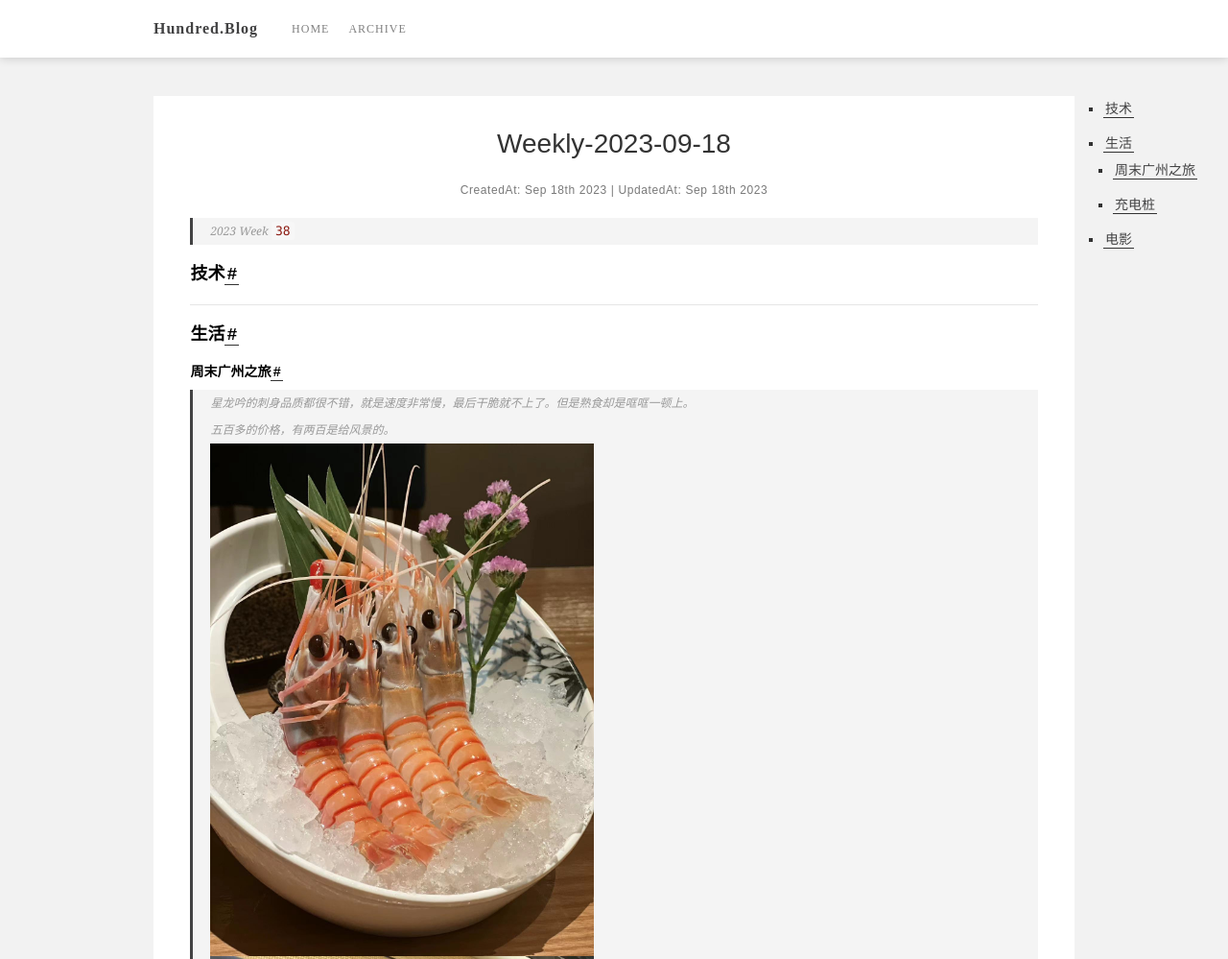
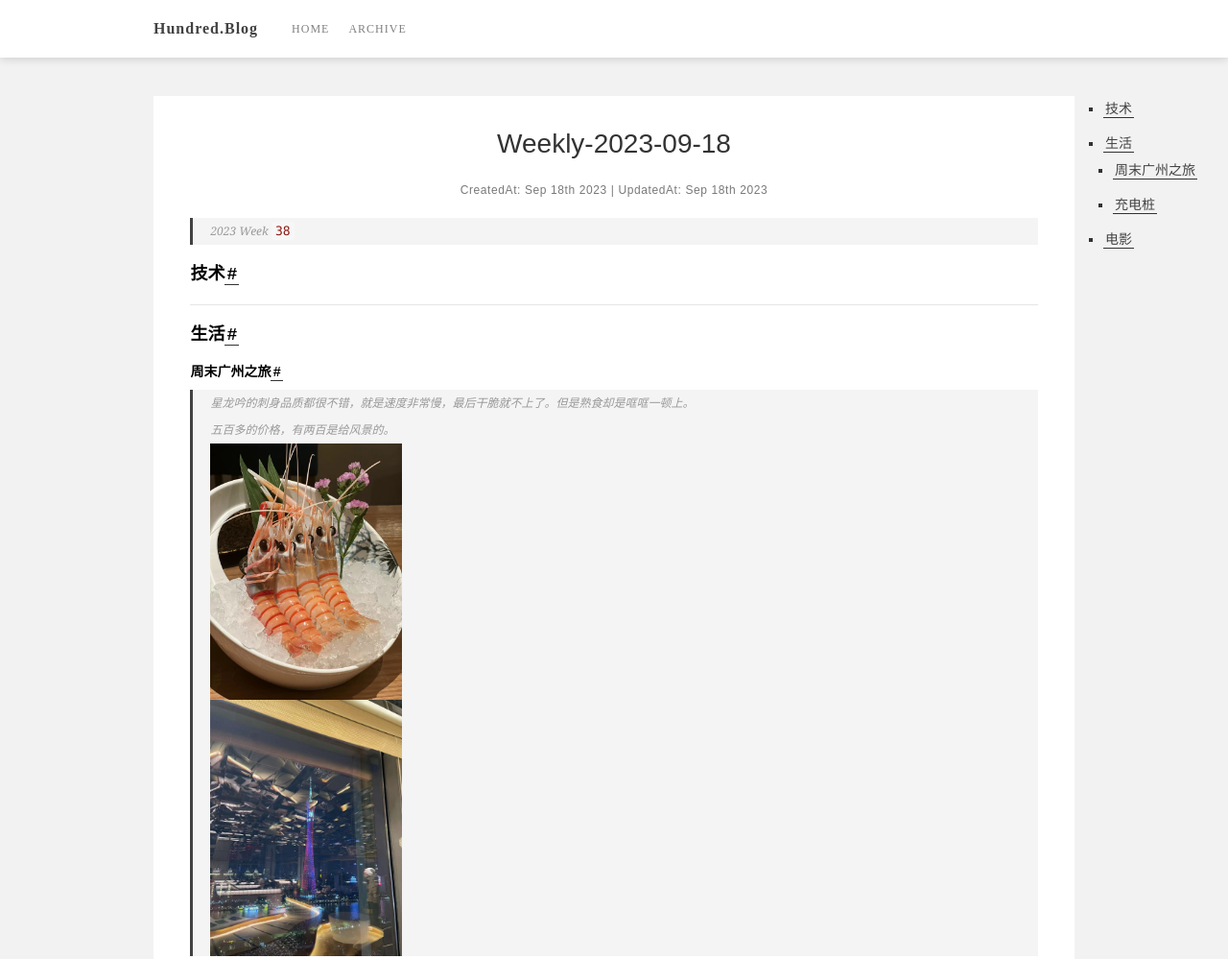
Before and after one commit to hundredlee/hundredlee.github.io, a plain HTML site: page 2023/09/18/Weekly-2023-09-18/index.html in a window 1280 px wide. Shown: the top 999 px of the page at 96% size. Drawn offline with nearby package versions, Linux system fonts and the light colour scheme.

Commit message:
Site updated: 2023-09-24 22:53:59

```diff
--- a/2023/09/18/Weekly-2023-09-18/index.html
+++ b/2023/09/18/Weekly-2023-09-18/index.html
@@ -3,7 +3,7 @@
 </blockquote>
 <h2><span id="ji-zhu">技术</span><a href="#ji-zhu" class="header-anchor">#</a></h2><hr>
 <h2><span id="sheng-huo">生活</span><a href="#sheng-huo" class="header-anchor">#</a></h2><h3><span id="zhou-mo-guang-zhou-zhi-lu">周末广州之旅</span><a href="#zhou-mo-guang-zhou-zhi-lu" class="header-anchor">#</a></h3><blockquote>
-<p>星龙吟的刺身品质都很不错，就是速度非常慢，最后干脆就不上了。但是熟食却是哐哐一顿上。<br>五百多的价格，有两百是给风景的。<br><img src="/images/sushi_gz.jpg?400x400" alt="Alt text"><br><img src="/images/sushi_gzt.jpg?400x400" alt="Alt text"></p>
+<p>星龙吟的刺身品质都很不错，就是速度非常慢，最后干脆就不上了。但是熟食却是哐哐一顿上。<br>五百多的价格，有两百是给风景的。<br><img src="/images/sushi_gz.jpg?200x200" alt="Alt text"><br><img src="/images/sushi_gzt.jpg?200x200" alt="Alt text"></p>
 </blockquote>
 <h3><span id="chong-dian-zhuang">充电桩</span><a href="#chong-dian-zhuang" class="header-anchor">#</a></h3><blockquote>
 <p>跟物业battle了大半年，终于搞定了充电桩。妈妈再也不用担心我半夜出去充电了。(挖个坑，等搞定写一篇充电桩安装指南。)<br><img src="/images/charge.png?400x400" alt="Alt text"></p>
```
Also changed, not shown: index.html (+1 -1 lines).
